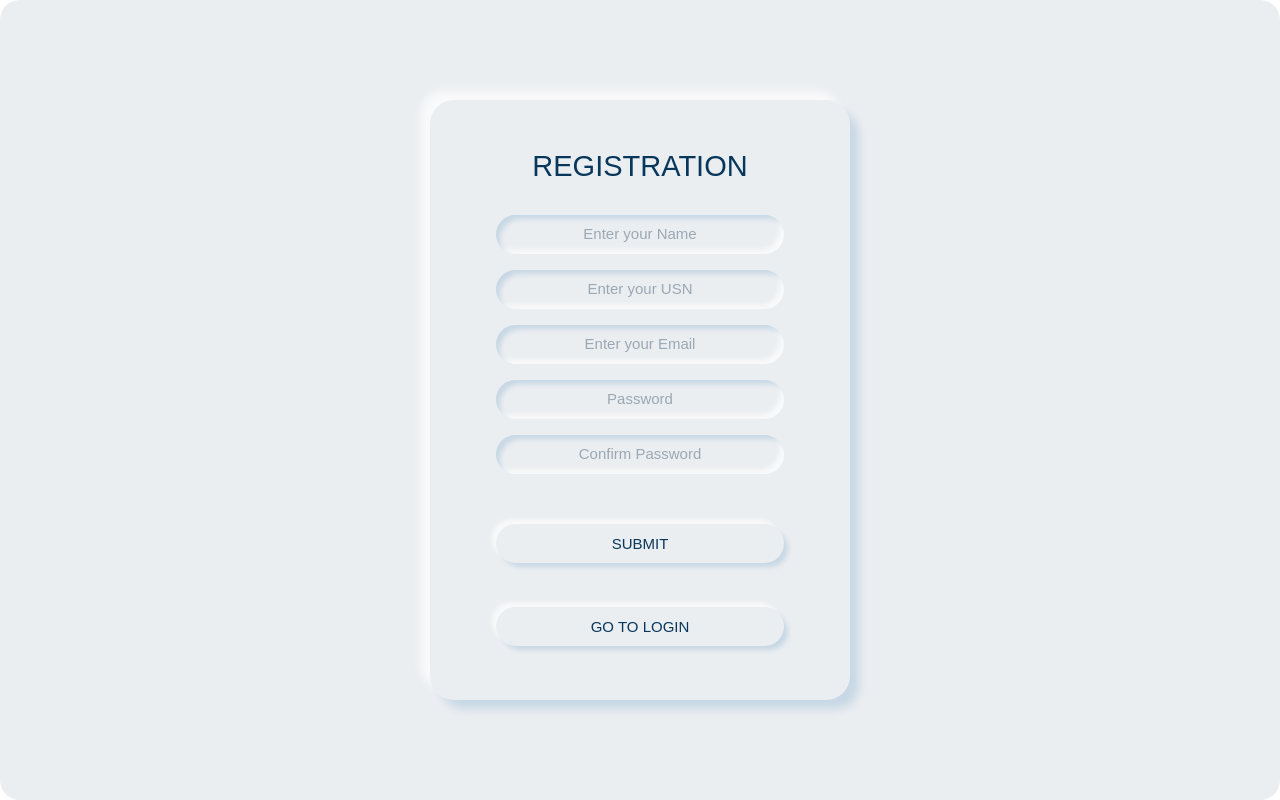
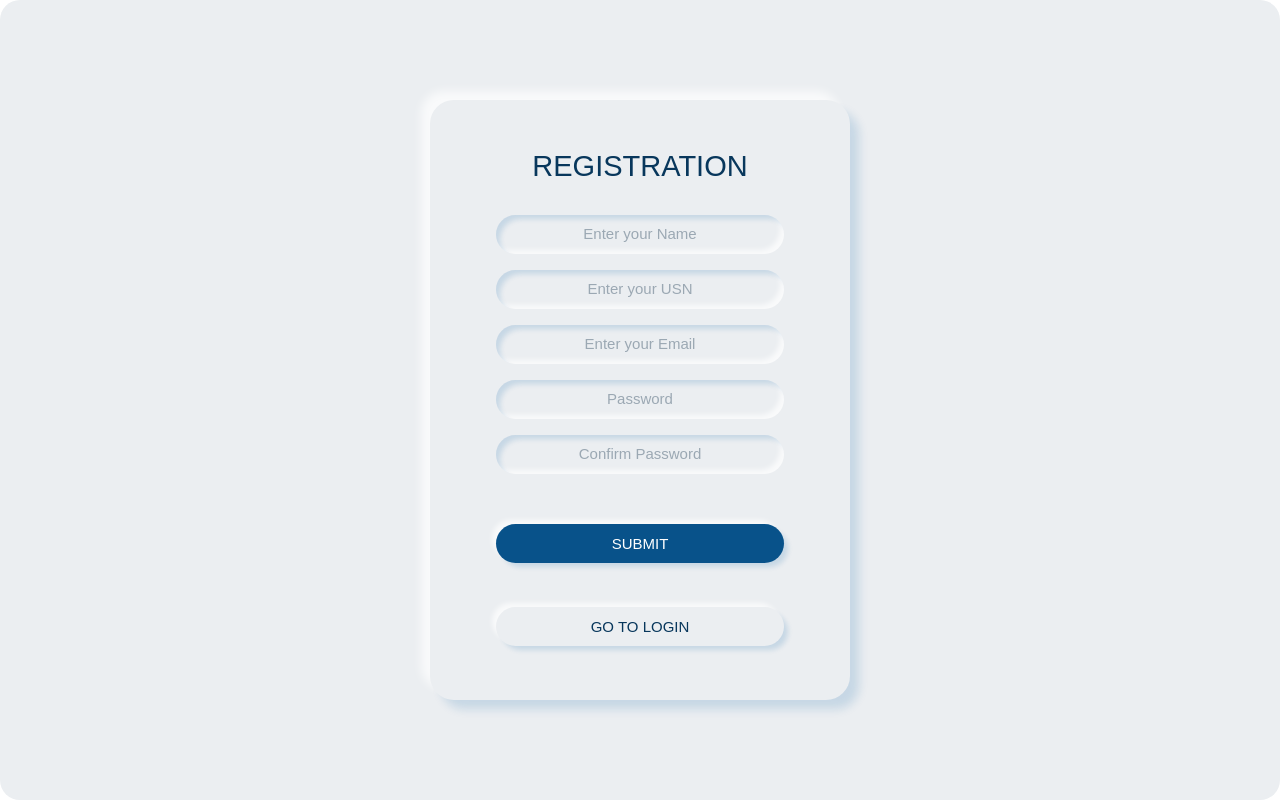
Before and after one commit to Anish0804/Web_Project, a PHP site: page /registration.php in a window 1280 px wide. Run offline with PHP 8.4, Linux system fonts and the light colour scheme.

Commit message:
Updated Button

```diff
--- a/css/registrationstyle.css
+++ b/css/registrationstyle.css
@@ -8,7 +8,7 @@
     width:100%;
     height: 100vh;
     font-family: sans-serif;
-    /*background: #353c4b;*/
+
     background: #ebeef1;
     display: flex;
     align-items: center;
@@ -27,7 +27,7 @@ h2{
     box-shadow: 10px 10px 10px -1px hsla(206, 89%, 35%, 0.16),
                 -10px -10px 10px -1px rgba(255, 255, 255, 0.70);
     border-radius:24px;
-    /*box-shadow: 0 0 40px 20px rgba(255, 255, 255, 0.05);*/
+
 }
 
 .inner-box{
@@ -42,7 +42,7 @@ h2{
     height: 100%;
     background-position: center;
     background-size: cover;
-    /*background-image: linear-gradient(#283041,#1c2844);*/
+
     padding: 66px;
     padding-top: 50px;
     box-sizing: border-box;
@@ -79,7 +79,7 @@ h2{
 
 button{
     width:100%;
-    background: transparent;
+
     border:transparent;
     margin: 42px 0 2px;
     height: 39px;
@@ -88,8 +88,18 @@ button{
     padding: 0 12px;
     box-sizing: border-box;
     outline:none;
-    color:#08375c;
+
     box-shadow:  5px 5px 5px -1px rgba(10, 99, 169, 0.16),
                 -5px -5px 5px -1px rgba(255, 255, 255, 0.70);
     cursor: pointer;
 }
+
+.main-btn{
+    background: #08528a;
+    color:#ffffff;
+}
+
+.side-btn{
+    background: transparent;
+    color:#08375c;
+}
```
